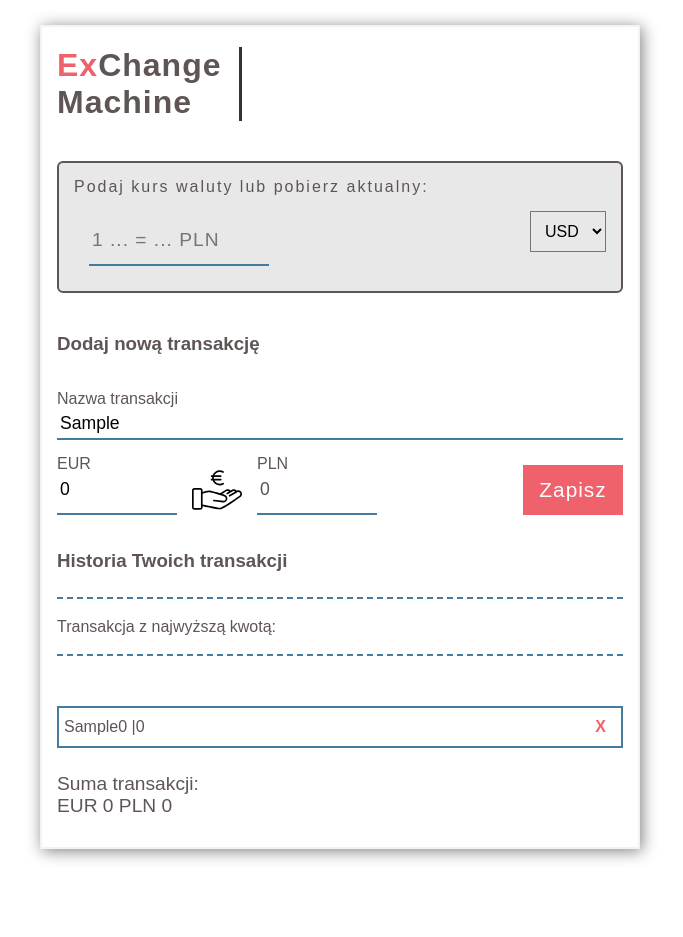
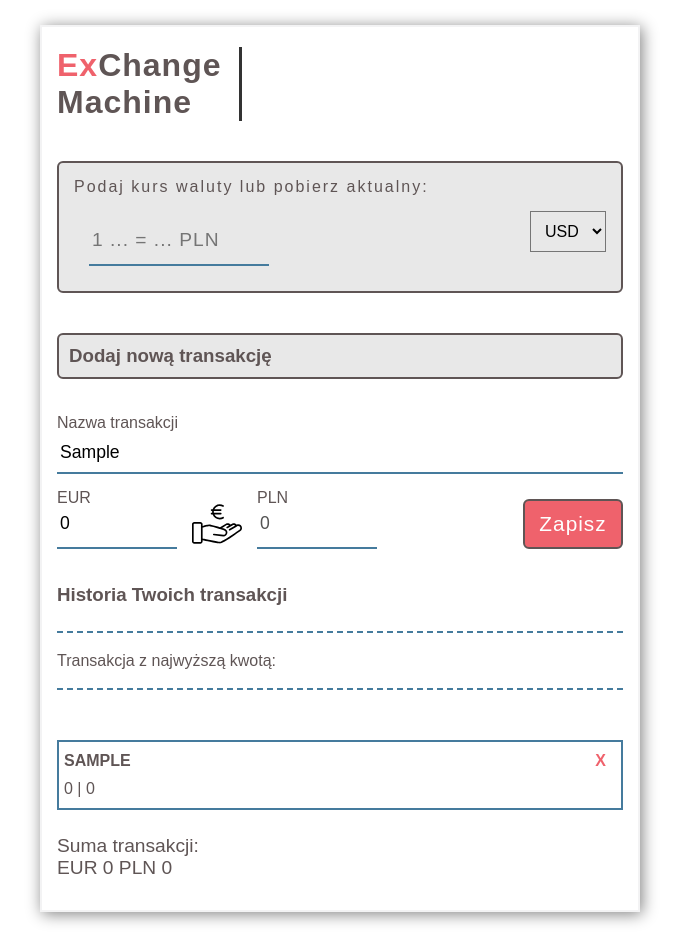
Before and after one commit to pbala794/react-exchange-rate, a React (Create React App) app: page / in a window 1280 px wide. Both pictures are taken after typing "Sample" into the empty fields and a click on the button "Zapisz". Shown: the whole page, without its empty margins (300-983 px from the left). Before the commit the page ends 874 px from the top, so only its background shows below. Built offline with nearby package versions, Linux system fonts and the light colour scheme; no server answers.

Commit message:
app styling touches

```diff
--- a/src/components/CurrencyTransation/CurrencyTransaction.css
+++ b/src/components/CurrencyTransation/CurrencyTransaction.css
@@ -73,6 +73,13 @@
     margin-top: 40px;
 }
 
+.transaction-content h3 {
+    background: #e8e8e8;
+    padding: 10px;
+    border: 2px solid #5f5555;
+    border-radius: 6px
+}
+
 .transaction-content form {
     margin-top: 20px;
     display: flex;
@@ -87,7 +94,7 @@
 .transaction-content input {
     border: none;
     border-bottom: 2px solid #457b9d;
-    padding: 5px 3px;
+    padding: 10px 3px;
     font-size: 1.1em;
 }
 
@@ -138,13 +145,14 @@
     margin-left: auto;
     outline: none;
     border-radius: none;
-    border: none;
+    border: 2px solid #5f5555;
     background: #ef626c;
     color: #fefefe;
     letter-spacing: 1px;
     font-size: 1.3em;
     cursor: pointer;
     transition: all .3s linear;
+    border-radius: 6px
 }
 
 .exchange-box button:hover {
--- a/src/components/TransactionList/TransactionList.css
+++ b/src/components/TransactionList/TransactionList.css
@@ -13,6 +13,8 @@
     padding: 10px 5px;
     border: 2px solid #457b9d;
     transition: background .2s ease-out;
+    display: flex;
+    flex-direction: column;
     /*animation: slideId .3s forwards;*/
 }
 
@@ -22,7 +24,7 @@
 /*    }*/
 /*}*/
 
-.transaction-list span {
+.transaction-list .delete-cross {
     float: right;
     clear: both;
     padding: 0 10px;
@@ -31,7 +33,13 @@
     transition: color .3s ease-out;
 }
 
-.transaction-list li:hover span {
+.transaction-name {
+    font-weight: bolder;
+    padding: 0 0 10px;
+    text-transform: uppercase;
+}
+
+.transaction-list li:hover .delete-cross {
     color: #fff;
 }
 
--- a/src/components/TransactionList/TransactionList.js
+++ b/src/components/TransactionList/TransactionList.js
@@ -49,10 +49,14 @@ class TransactionList extends Component {
                     return (
                       <li key={ index }
                           name={`transaction-${index}`}>
-                        {transaction.transactionName}
-                        {transaction.currencyAmount} |
-                        {transaction.convertedPlnAmout}
-                        <span onClick={ this.handleDeleteItem } >X</span>
+                        <span className="transaction-name">
+                          {transaction.transactionName}
+                          <span className="delete-cross" onClick={ this.handleDeleteItem } >X</span>
+                        </span>
+                        <span>
+                          {transaction.currencyAmount} | {transaction.convertedPlnAmout}
+                        </span>
+                        <div className="arrow-down"></div>
                       </li>
                     )
                   })
```
